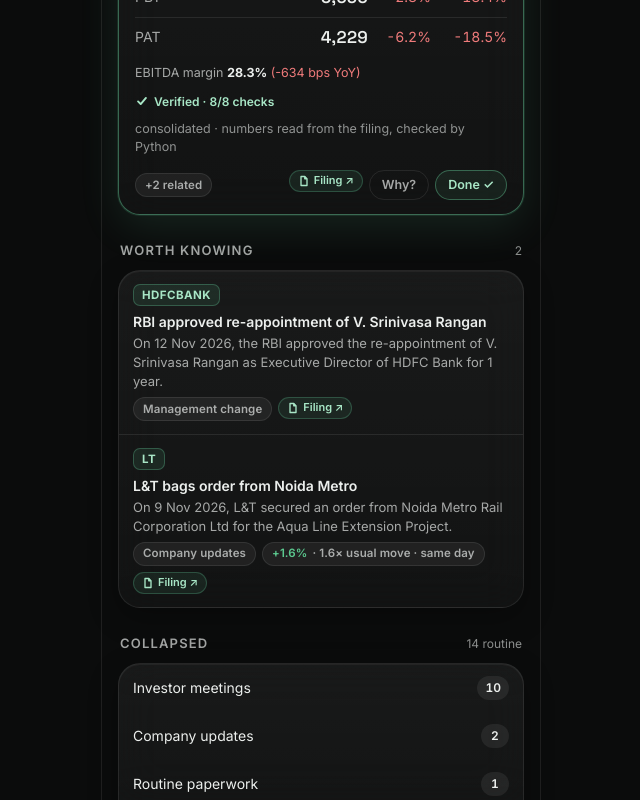
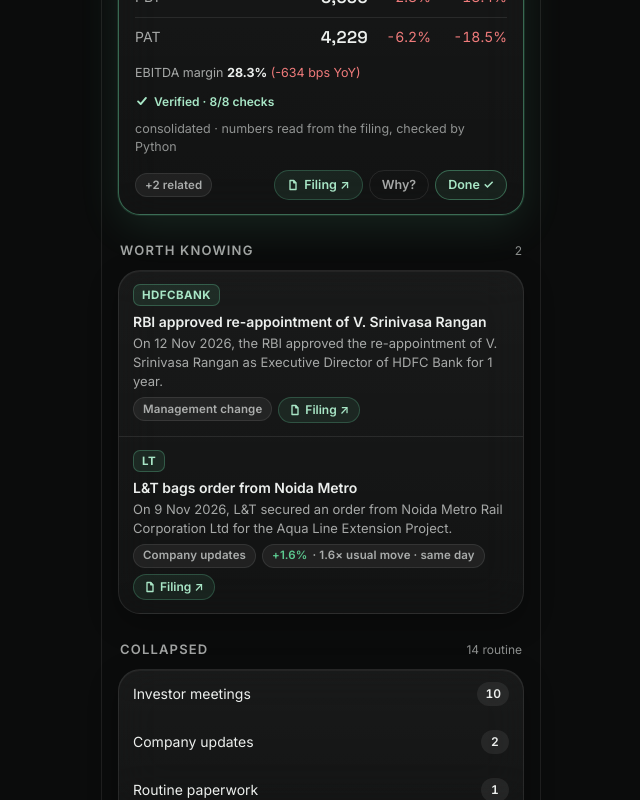
Before and after one commit to fizzyappy/Finn, a React (Vite) app in the folder frontend/: page / in a window 1280 px wide. Shown: the part 1944-2744 px from the top of the page, without its empty margins (319-959 px from the left). Built offline with nearby package versions, Linux system fonts and the light colour scheme.

Commit message:
Card footer: the Filing link is the same size as Why? and Done
Co-Authored-By: Claude Opus 5.5 <noreply@anthropic.com>

```diff
--- a/frontend/src/styles.css
+++ b/frontend/src/styles.css
@@ -435,3 +435,7 @@ a.ticker-chip:active { transform: scale(0.96); }
 .pulse { font-size: 12.5px; color: var(--text-2); margin: -6px 0 12px; }
 .pulse b { font-weight: 600; }
 .sym-link.inline { display: inline; }
+
+/* "Filing" link matches the buttons next to it */
+.card-foot .cite { height: 30px; padding: 0 12px; font-size: 12.5px; gap: 5px; }
+.row-list .cite { height: 26px; padding: 0 10px; font-size: 12px; }
```
